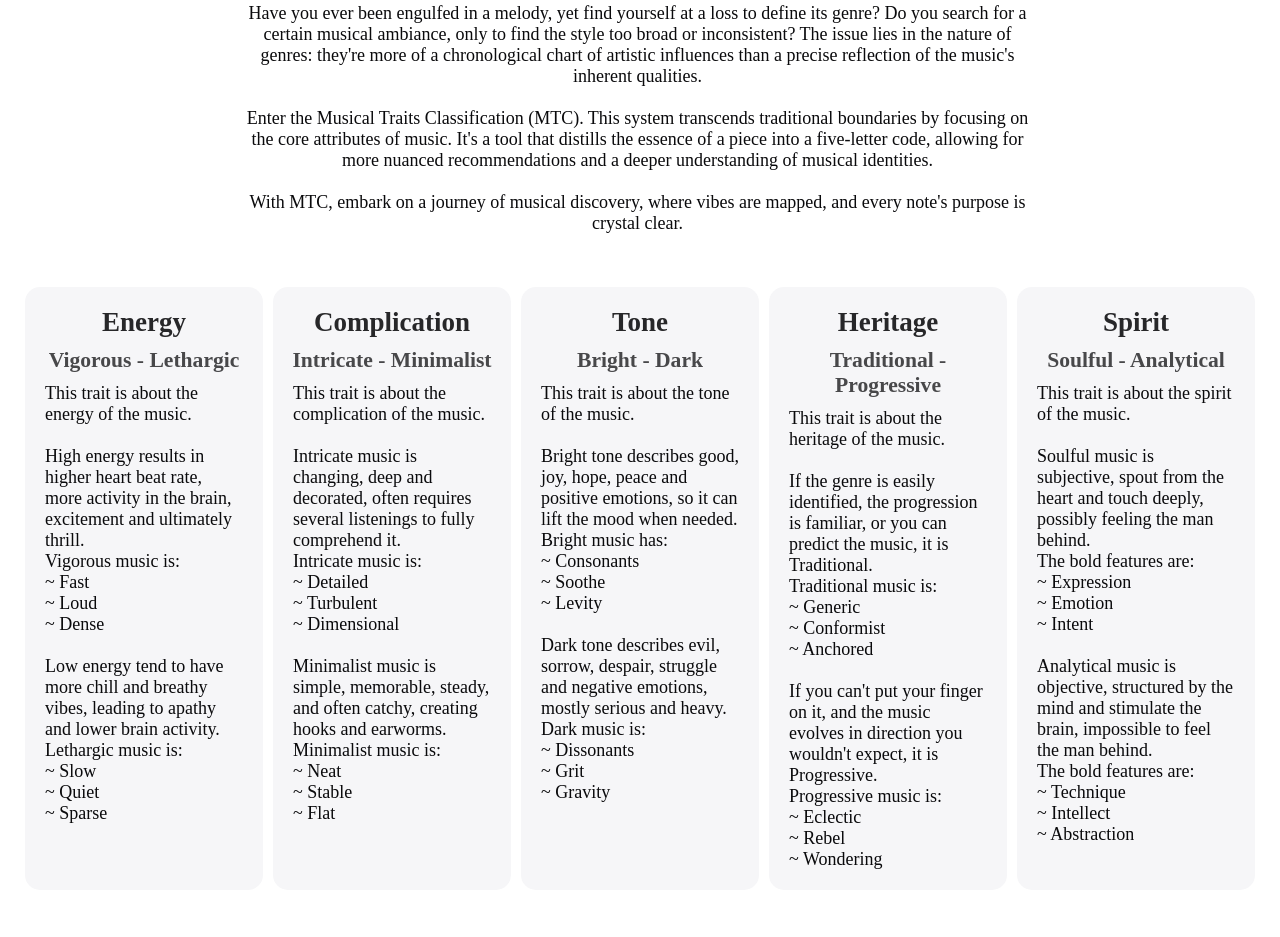
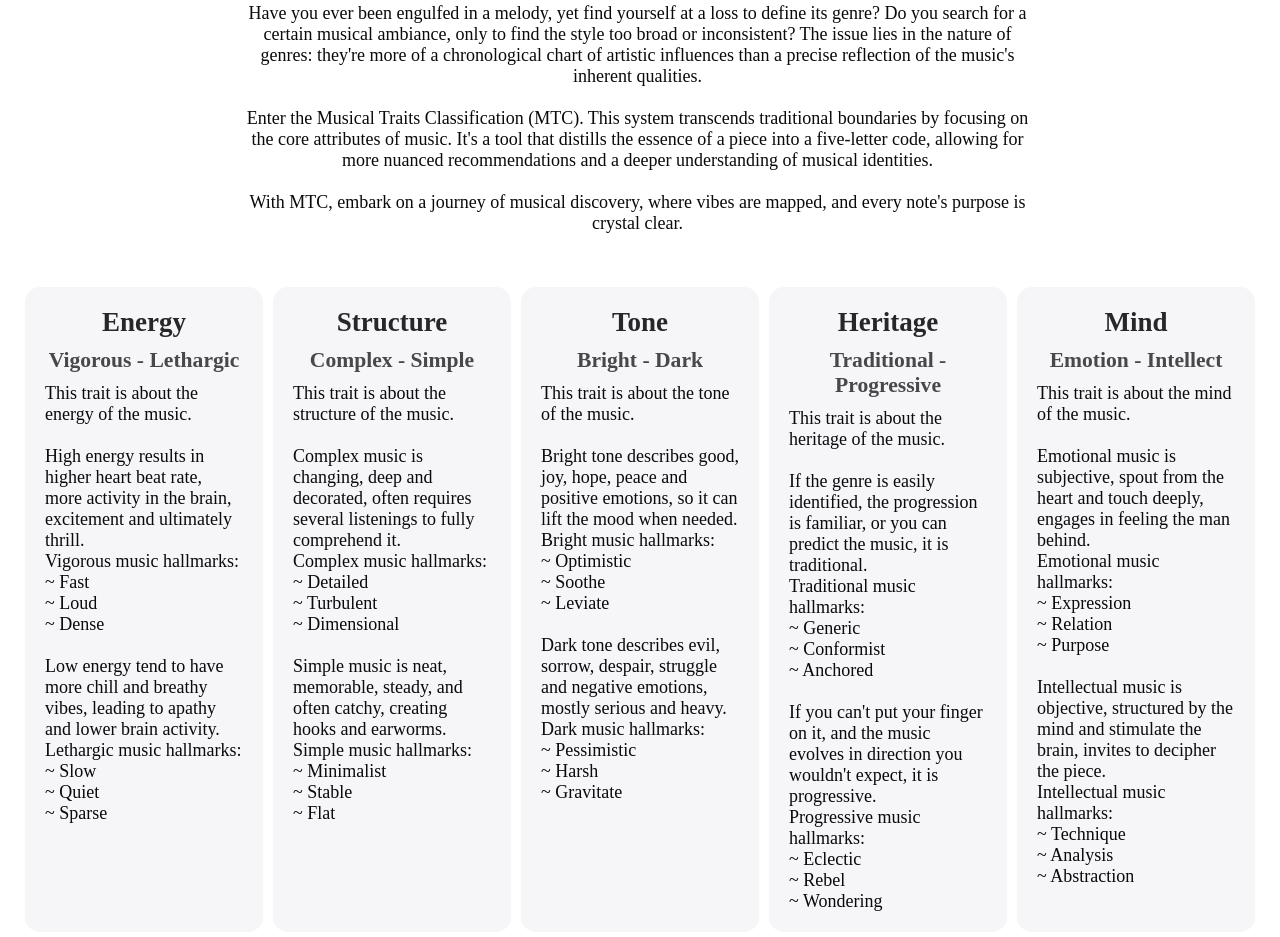
Before and after one commit to noamnavon/Orchive, a plain HTML site: page MTC.html in a window 1280 px wide. Shown: the part 170-1107 px from the top of the page. Before the commit the page ends 1065 px from the top, so only its background shows below. Drawn offline with Linux system fonts and the light colour scheme.

Commit message:
Update traits definitions

```diff
--- a/MTC.html
+++ b/MTC.html
@@ -92,7 +92,7 @@
           <p class="trait">
             This trait is about the energy of the music.<br><br>
             High energy results in higher heart beat rate, more activity in the brain, excitement and ultimately thrill.<br>
-            Vigorous music is:
+            Vigorous music hallmarks:
             <br> ~ Fast
             <br> ~ Loud
             <br> ~ Dense
@@ -100,7 +100,7 @@
             <br><br>
 
             Low energy tend to have more chill and breathy vibes, leading to apathy and lower brain activity.<br>
-            Lethargic music is:
+            Lethargic music hallmarks:
             <br> ~ Slow
             <br> ~ Quiet
             <br> ~ Sparse
@@ -108,22 +108,22 @@
         </div>
       </div>
       <div class="column gray2-col">
-        <h2>Complication</h2>
-        <h3>Intricate - Minimalist</h3>
+        <h2>Structure</h2>
+        <h3>Complex - Simple</h3>
         <div class="trait-box">
           <p class="trait">
-            This trait is about the complication of the music.<br><br>
-            Intricate music is changing, deep and decorated, often requires several listenings to fully comprehend it.<br>
-            Intricate music is:
+            This trait is about the structure of the music.<br><br>
+            Complex music is changing, deep and decorated, often requires several listenings to fully comprehend it.<br>
+            Complex music hallmarks:
             <br> ~ Detailed
             <br> ~ Turbulent
             <br> ~ Dimensional
 
             <br><br>
 
-            Minimalist music is simple, memorable, steady, and often catchy, creating hooks and earworms.<br>
-            Minimalist music is:
-            <br> ~ Neat
+            Simple music is neat, memorable, steady, and often catchy, creating hooks and earworms.<br>
+            Simple music hallmarks:
+            <br> ~ Minimalist
             <br> ~ Stable
             <br> ~ Flat
           </p>
@@ -137,18 +137,18 @@
             This trait is about the tone of the music.<br><br>
 
             Bright tone describes good, joy, hope, peace and positive emotions, so it can lift the mood when needed.<br>
-            Bright music has:
-            <br> ~ Consonants
+            Bright music hallmarks:
+            <br> ~ Optimistic
             <br> ~ Soothe
-            <br> ~ Levity
+            <br> ~ Leviate
 
             <br><br>
 
             Dark tone describes evil, sorrow, despair, struggle and negative emotions, mostly serious and heavy.<br>
-            Dark music is:
-            <br> ~ Dissonants
-            <br> ~ Grit
-            <br> ~ Gravity
+            Dark music hallmarks:
+            <br> ~ Pessimistic
+            <br> ~ Harsh
+            <br> ~ Gravitate
           </p>
         </div>
       </div>
@@ -159,16 +159,16 @@
           <p class="trait">
             This trait is about the heritage of the music.<br><br>
 
-            If the genre is easily identified, the progression is familiar, or you can predict the music, it is Traditional.<br>
-            Traditional music is:
+            If the genre is easily identified, the progression is familiar, or you can predict the music, it is traditional.<br>
+            Traditional music hallmarks:
             <br> ~ Generic
             <br> ~ Conformist
             <br> ~ Anchored
 
             <br><br>
 
-            If you can't put your finger on it, and the music evolves in direction you wouldn't expect, it is Progressive.<br>
-            Progressive music is:
+            If you can't put your finger on it, and the music evolves in direction you wouldn't expect, it is progressive.<br>
+            Progressive music hallmarks:
             <br> ~ Eclectic
             <br> ~ Rebel
             <br> ~ Wondering
@@ -176,24 +176,24 @@
         </div>
       </div>
       <div class="column gray1-col">
-        <h2>Spirit</h2>
-        <h3>Soulful - Analytical</h3>
+        <h2>Mind</h2>
+        <h3>Emotion - Intellect</h3>
         <div class="trait-box">
           <p class="trait">
-            This trait is about the spirit of the music.<br><br>
+            This trait is about the mind of the music.<br><br>
 
-            Soulful music is subjective, spout from the heart and touch deeply, possibly feeling the man behind.<br>
-            The bold features are:
+            Emotional music is subjective, spout from the heart and touch deeply, engages in feeling the man behind.<br>
+            Emotional music hallmarks:
             <br> ~ Expression
-            <br> ~ Emotion
-            <br> ~ Intent
+            <br> ~ Relation
+            <br> ~ Purpose
 
             <br><br>
 
-            Analytical music is objective, structured by the mind and stimulate the brain, impossible to feel the man behind.<br>
-            The bold features are:
+            Intellectual music is objective, structured by the mind and stimulate the brain, invites to decipher the piece.<br>
+            Intellectual music hallmarks:
             <br> ~ Technique
-            <br> ~ Intellect
+            <br> ~ Analysis
             <br> ~ Abstraction
           </p>
         </div>
--- a/css/main.css
+++ b/css/main.css
@@ -1,8 +1,6 @@
 * {margin: 0;}
 
 html {
-  -webkit-text-size-adjust: none; /* For Safari on iOS */
-  text-size-adjust: none; /* For other browsers */
   font-size: 18px;
 }
 
```
